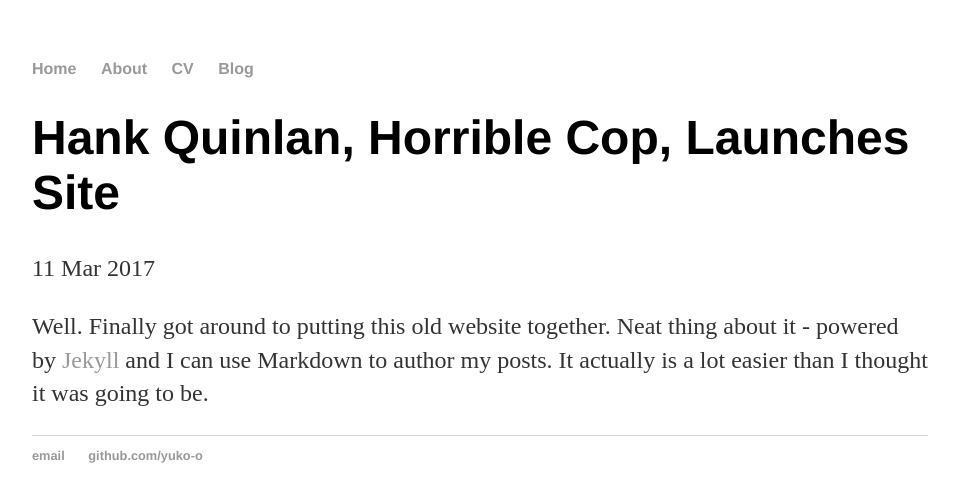
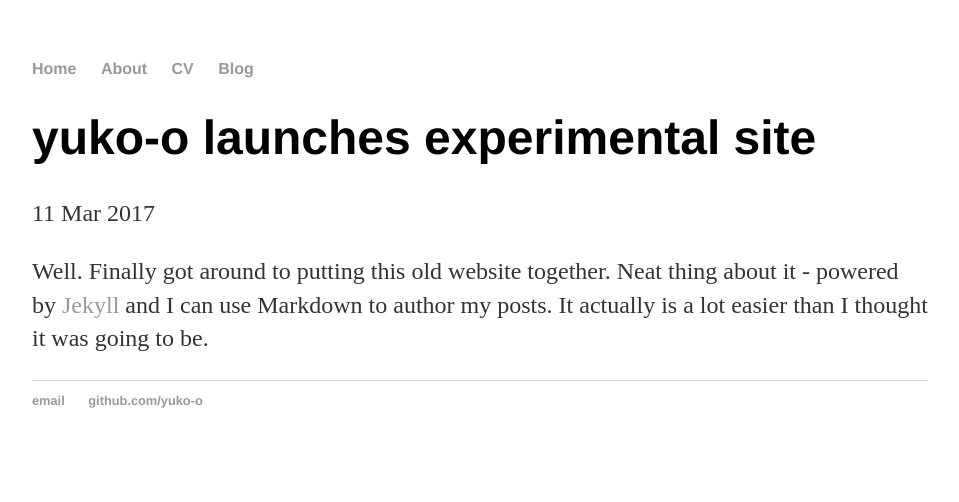
Before and after one commit to yuko-o/yuko-o.github.io, a Jekyll site: the page built from _posts/2017-03-11-yuko-o-site-launched.md, in a window 1280 px wide. Shown: the top 502 px of the page, without its empty margins (160-1119 px from the left). Built offline with Jekyll 4.4.1, drawn with Linux system fonts in a browser that asks for light colours.

Commit message:
Update 2017-03-11-yuko-o-site-launched.md

```diff
--- a/_posts/2017-03-11-yuko-o-site-launched.md
+++ b/_posts/2017-03-11-yuko-o-site-launched.md
@@ -1,6 +1,6 @@
 ---
 layout: post
-title: "Hank Quinlan, Horrible Cop, Launches Site"
+title: "yuko-o launches experimental site"
 date: 2017-03-11
 ---
 
```
